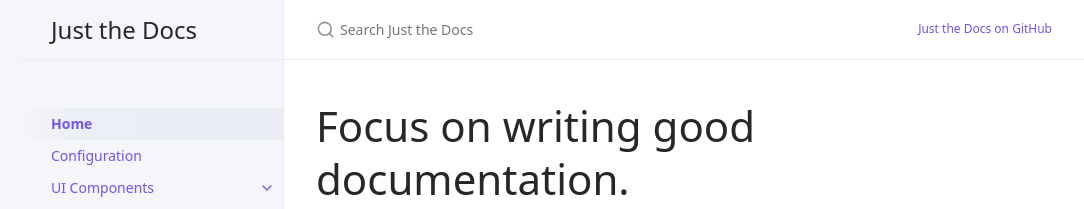
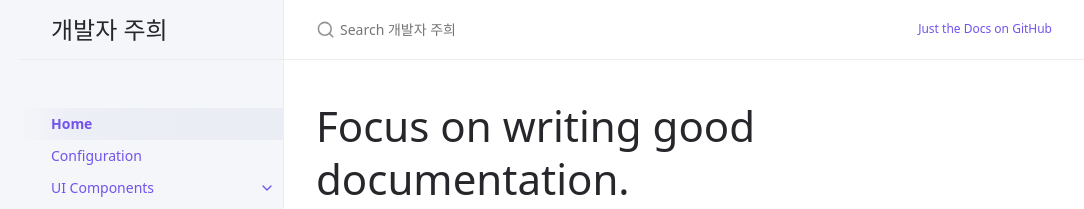
Before and after one commit to Juheeing/Juheeing.github.io, a Jekyll site: the page built from index.md, in a window 1280 px wide. Shown: the top 209 px of the page, without its empty margins (88-1172 px from the left). Built offline with Jekyll 4.4.1, drawn with Linux system fonts in a browser that asks for light colours.

Commit message:
jekyll Theme

```diff
--- a/_config.yml
+++ b/_config.yml
@@ -13,10 +13,13 @@
 # you will see them accessed via {{ site.title }}, {{ site.github_repo }}, and so on.
 # You can create any custom variable you would like, and they will be accessible
 # in the templates via {{ site.myvariable }}.
-title: Just the Docs
-description: A Jekyll theme for documentation
-baseurl: "/just-the-docs" # the subpath of your site, e.g. /blog
-url: "https://just-the-docs.github.io" # the base hostname & protocol for your site, e.g. http://example.com
+title: 개발자 주희
+description: iOS Android Developer
+baseurl: # the subpath of your site, e.g. /blog
+url: "https://Juheeing.github.io" # the base hostname & protocol for your site, e.g. http://example.com
+
+lang: ko
+timezone: Asia/Seoul
 
 permalink: pretty
 
```
